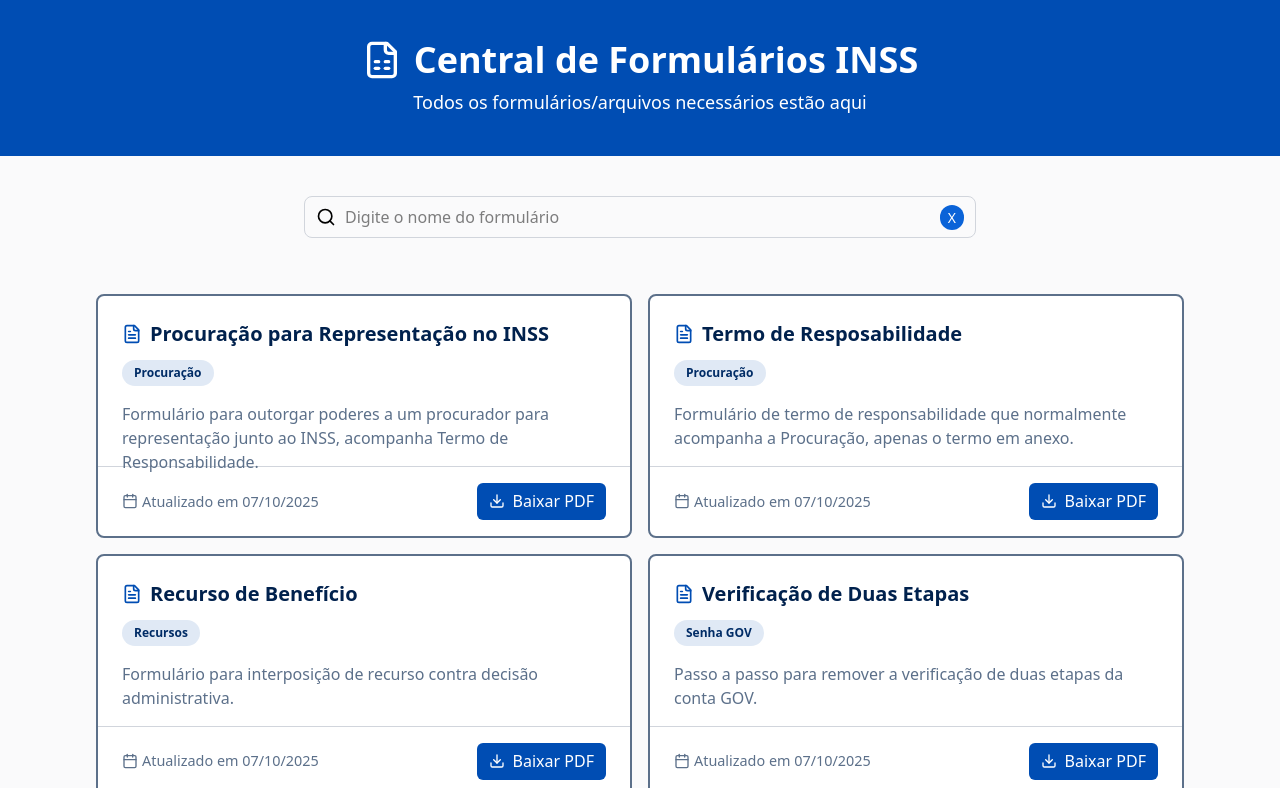
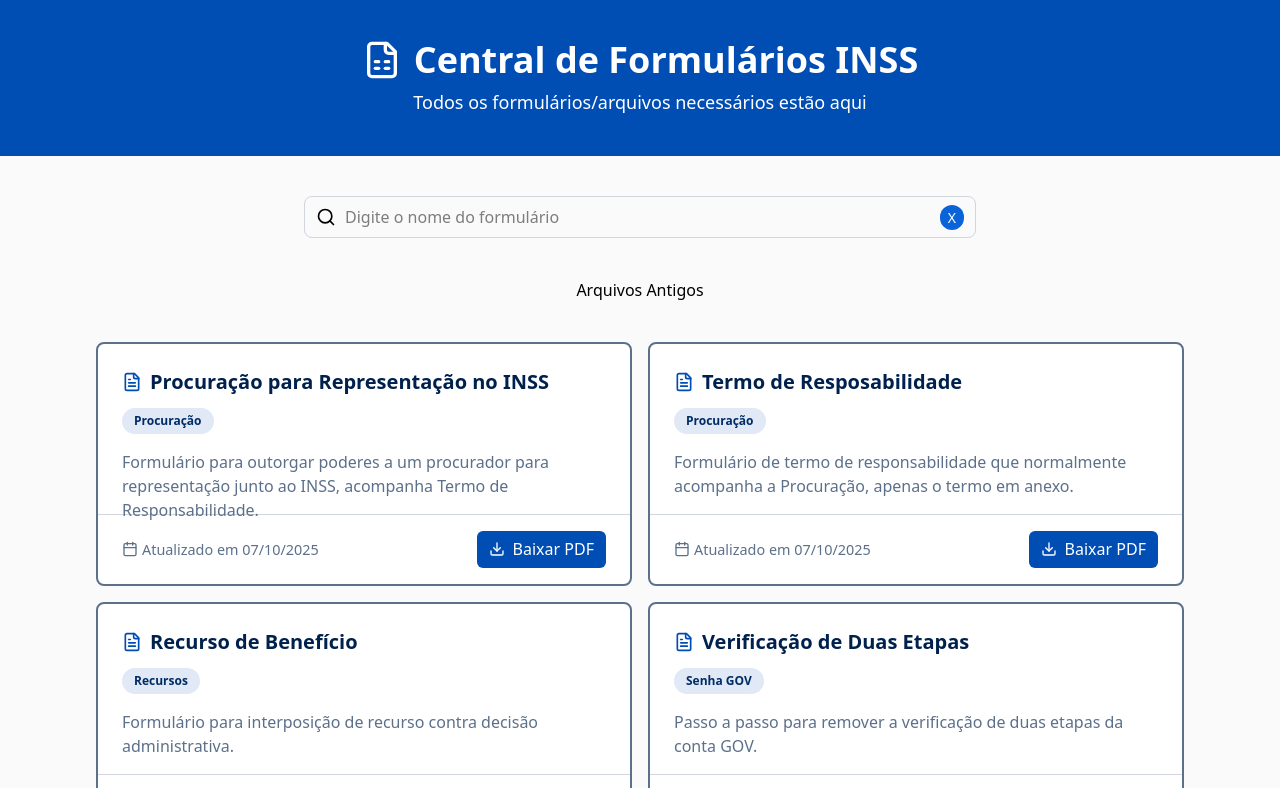
Before and after one commit to MuriloZague/inanexos, a React (Vite) app: page / in a window 1280 px wide. Shown: the top 788 px of the page. Built offline with nearby package versions, Linux system fonts and the light colour scheme.

Commit message:
feat: adding a struture to unused pages

```diff
--- a/src/App.tsx
+++ b/src/App.tsx
@@ -29,6 +29,8 @@
       <Header />
       <SearchBar onChange={setBusca} value={busca}/>
 
+      <a className="text-center" href="">Arquivos Antigos</a>
+
       {filtrados.length === 0 ? (
         <p className="text-gray-500 text-center mt-8">
           Nenhum formulário encontrado.
--- a/src/components/SearchBar.tsx
+++ b/src/components/SearchBar.tsx
@@ -8,7 +8,7 @@
 
 const SearchBar: React.FC<SearchBarProps> = ({ value, onChange }) => {
     return (
-        <div className="relative w-full sm:max-w-2xl max-w-72 mx-auto flex items-center mb-4">
+        <div className="relative w-full sm:max-w-2xl max-w-72 mx-auto flex items-center">
             <Search className="absolute left-3 h-5 w-5"/>
             <input
                 type="text"
```
Also changed, not shown: src/components/Unused.tsx (added).
